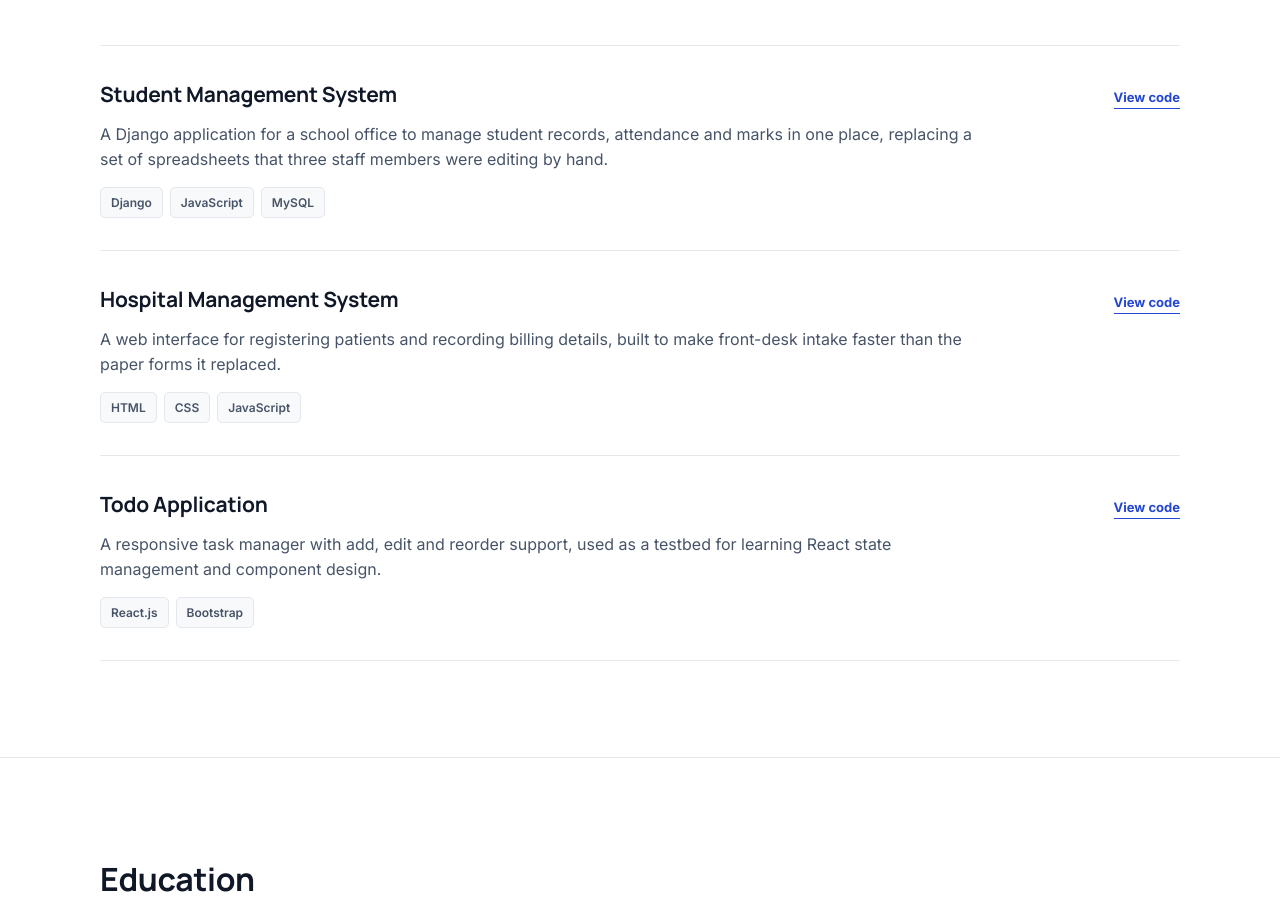
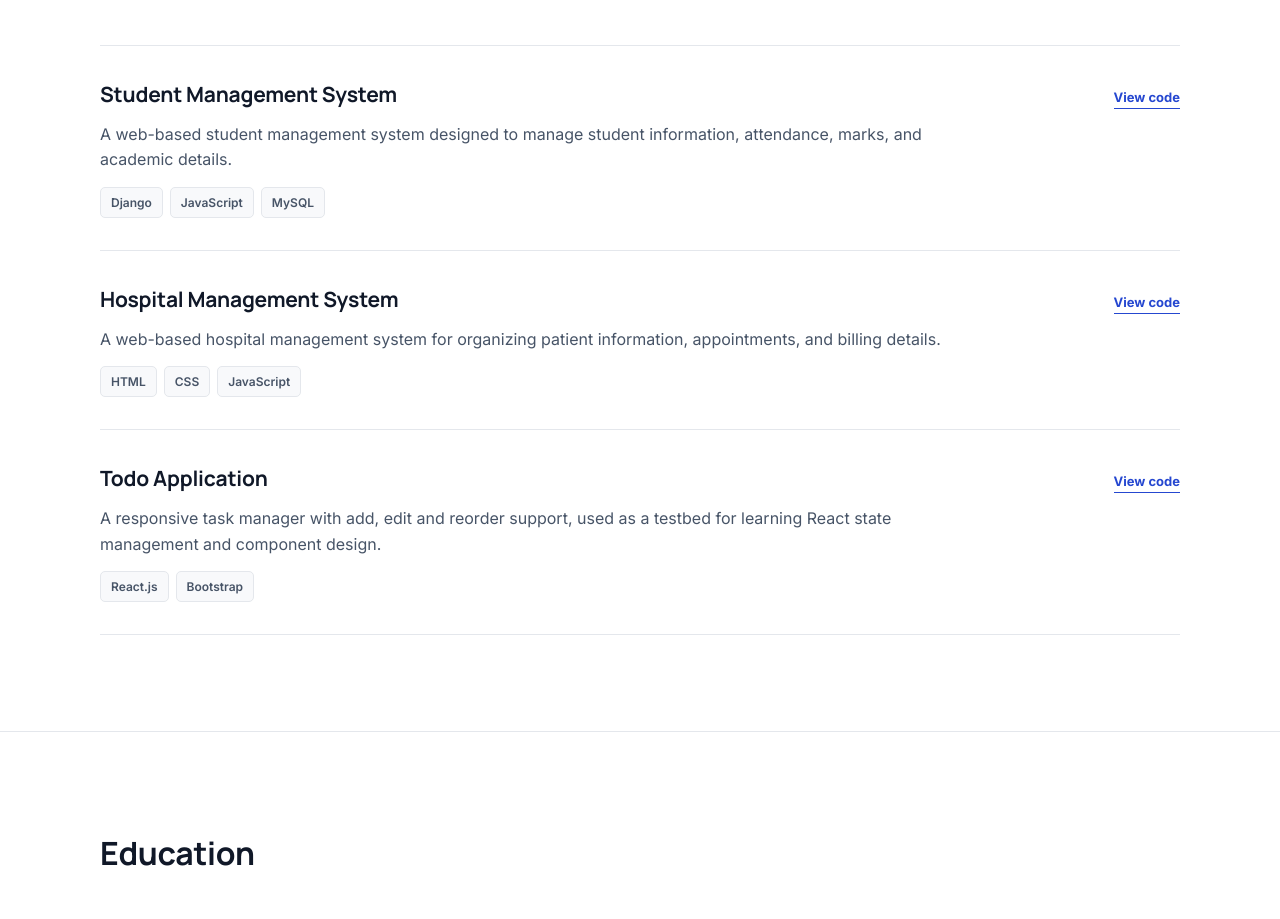
Before and after one commit to Kummaricharan24/my-portfolio, a plain HTML site: page index.html in a window 1280 px wide. Shown: the part 1972-2891 px from the top of the page. Drawn offline with Linux system fonts and the light colour scheme.

Commit message:
Improved hospital management project description

```diff
--- a/index.html
+++ b/index.html
@@ -230,10 +230,9 @@
                             </a>
                         </div>
                         <p>
-                            A Django application for a school office to manage student
-                            records, attendance and marks in one place, replacing a set
-                            of spreadsheets that three staff members were editing by hand.
-                        </p>
+    A web-based student management system designed to manage
+    student information, attendance, marks, and academic details.
+</p>
                         <ul class="project-tech">
                             <li>Django</li>
                             <li>JavaScript</li>
@@ -250,10 +249,9 @@
                             </a>
                         </div>
                         <p>
-                            A web interface for registering patients and recording
-                            billing details, built to make front-desk intake faster
-                            than the paper forms it replaced.
-                        </p>
+    A web-based hospital management system for organizing
+    patient information, appointments, and billing details.
+</p>
                         <ul class="project-tech">
                             <li>HTML</li>
                             <li>CSS</li>
```
